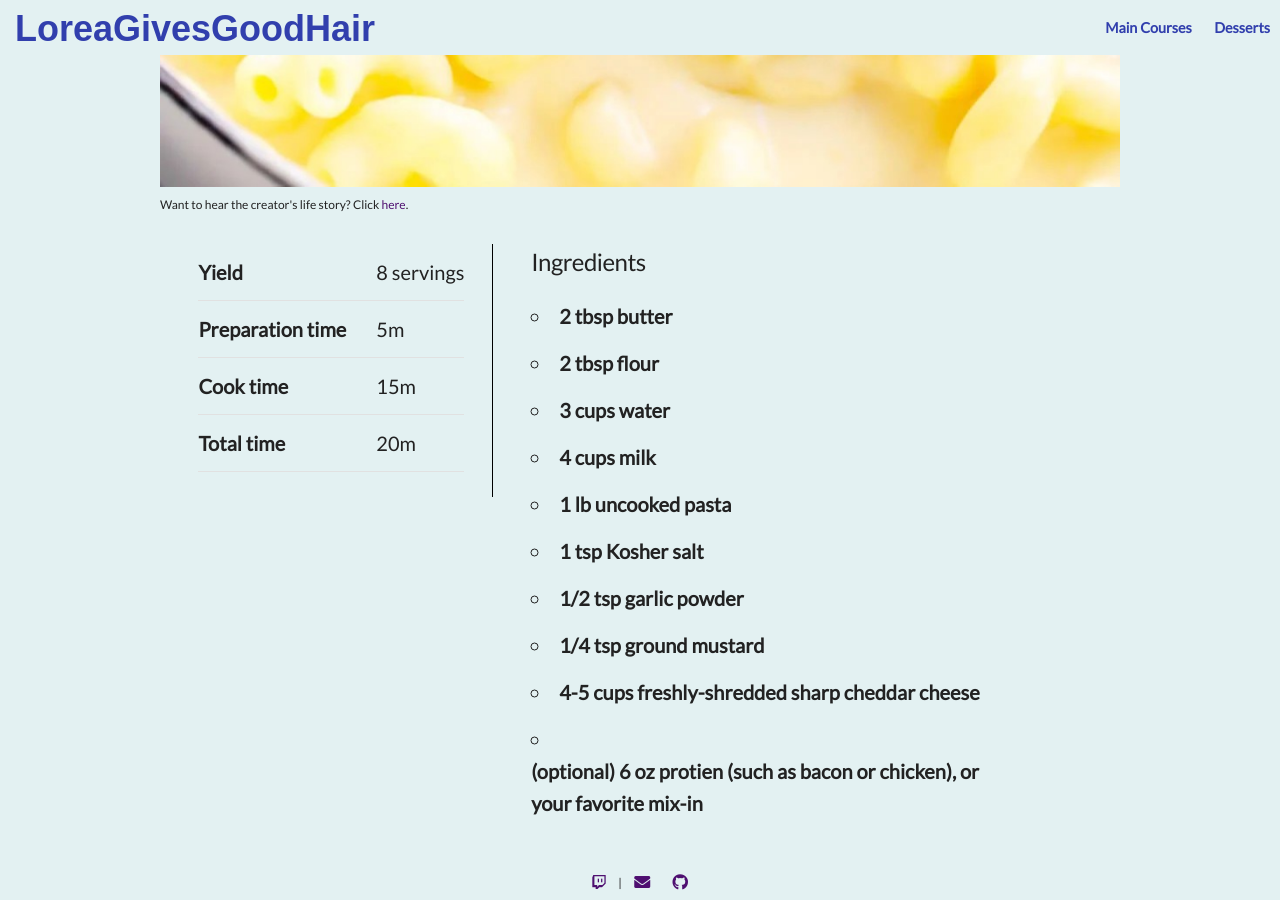
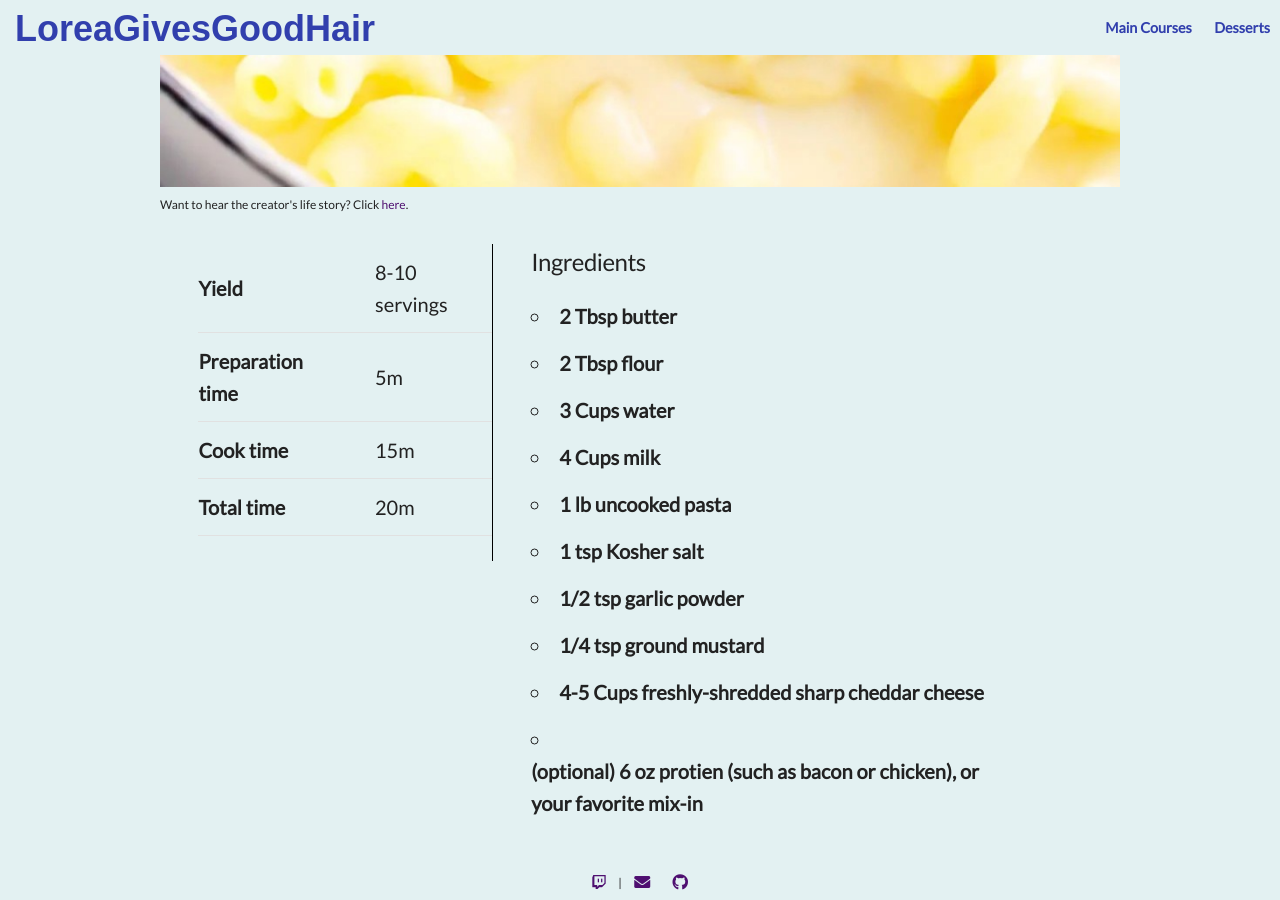
Before and after one commit to AyMeeko/recipes, a Jekyll site: the page built from main_courses/_posts/2022-08-13-macncheese.md, in a window 1280 px wide and 900 px high, scrolled down 1379 px. Built offline with Jekyll 4.4.1, drawn with Linux system fonts in a browser that asks for light colours; some web fonts are replaced.

Commit message:
fixed formatting

```diff
--- a/main_courses/_posts/2022-08-13-macncheese.md
+++ b/main_courses/_posts/2022-08-13-macncheese.md
@@ -7,22 +7,22 @@ words_of_wisdom:
   - Because pre-shredded cheeses contain extra ingredients to prevent them from clumping together, it's highly recommended to shred your own cheese for any recipe where you want a really melty cheese. You can save yourself some time by shredding while your pasta is cooking, or add a few minutes to your prep time by shredding before you begin.
   - If you've never made mac'n'cheese using this method, it can seem a little strange the first time you put everythng together. The water/milk mixture will cook into the pasta and reduce as it goes, so it will feel both like you don't have enough liquid to cook the pasta and that you have too much liquid once it's done to make a thick, creamy, cheesy base. Follow the recipe as I've laid it out and trust yourself! It may seem runny when you first add the cheese but after fully incorporating the cheese and letting it stand to thicken, you'll have a perfect base.
 ingredients:
-  - 2 tbsp butter
-  - 2 tbsp flour
-  - 3 cups water
-  - 4 cups milk
+  - 2 Tbsp butter
+  - 2 Tbsp flour
+  - 3 Cups water
+  - 4 Cups milk
   - 1 lb uncooked pasta
   - 1 tsp Kosher salt
   - 1/2 tsp garlic powder
   - 1/4 tsp ground mustard
-  - 4-5 cups freshly-shredded sharp cheddar cheese
+  - 4-5 Cups freshly-shredded sharp cheddar cheese
   - (optional) 6 oz protien (such as bacon or chicken), or your favorite mix-in
 instructions:
   - Melt butter in a large pot over medium-high heat, then add flour. Whisk constantly until mixture is smooth and darkens slightly.
   - Add 1 cup water to pot and whisk constantly until mixture is smooth and begins to thicken. Gradually add remaining water and milk, alternating, until completely combined.
   - While whisking, add salt, garlic powder, and ground mustard. Add pasta and stir occassionally until it begins simmering, then reduce heat to medium-low. Cook pasta for 8-10 minutes, or until al dente, stirring frequently.
   - Once pasta is cooked, remove from heat and gradually stir in cheese. Once cheese is melted and fully incorporated, add your favorite mix-ins and season with addtional salt and pepper (to taste).
-recipe_yield: 8 servings
+recipe_yield: 8-10 servings
 prep_time: 5m
 cook_time: 15m
 total_time: 20m
```
